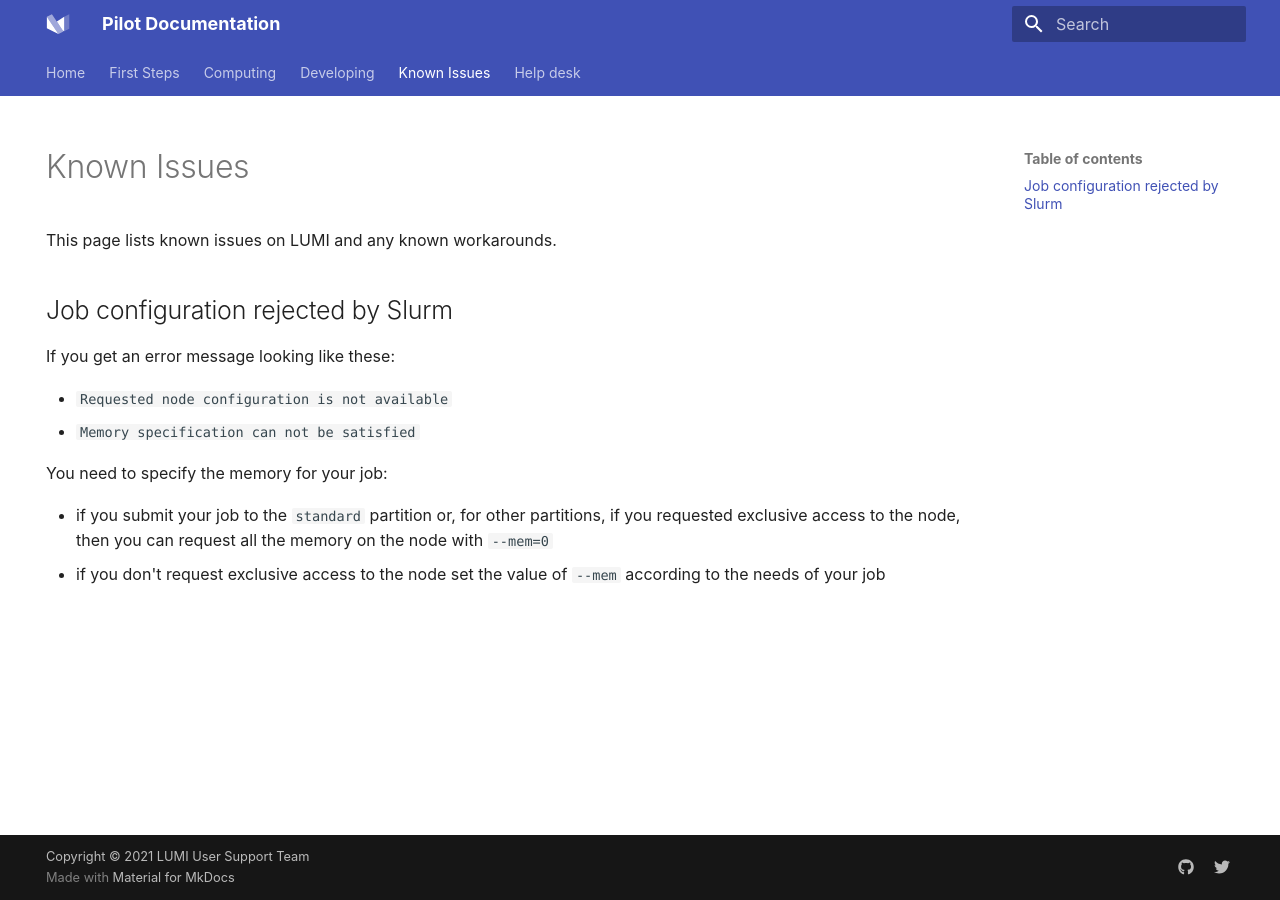
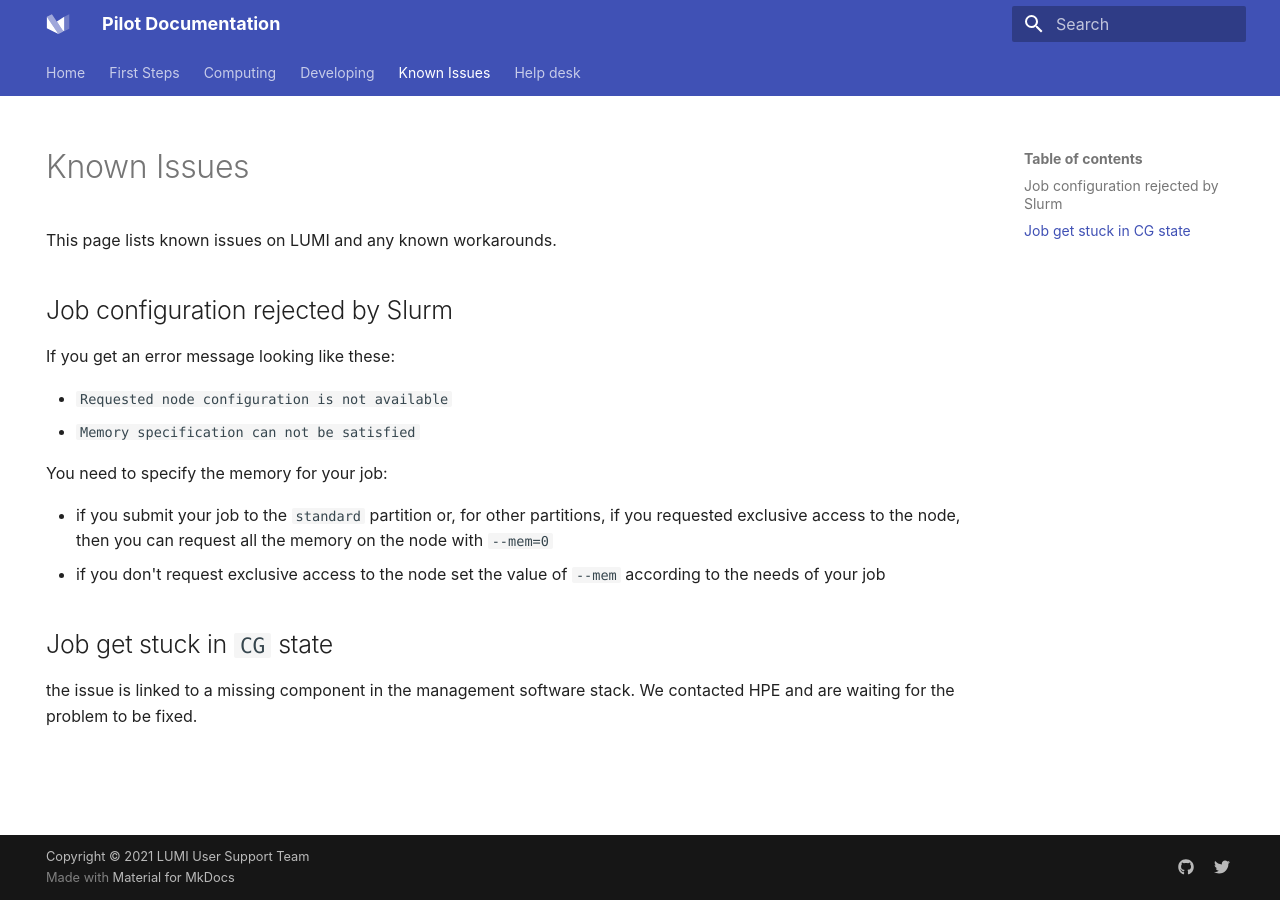
Before and after one commit to Lumi-supercomputer/lumi-userguide, an MkDocs documentation site: the page built from docs/issues/index.md, in a window 1280 px wide. Built offline with MkDocs 1.6.1 and Material for MkDocs 9.7.7, drawn with Linux system fonts in a browser that asks for light colours.

Commit message:
add the issue with job stuck in CG state

```diff
--- a/docs/issues/index.md
+++ b/docs/issues/index.md
@@ -21,3 +21,8 @@ You need to specify the memory for your job:
   memory on the node with `--mem=0`
 - if you don't request exclusive access to the node set the value of `--mem`
   according to the needs of your job
+
+## Job get stuck in `CG` state
+
+the issue is linked to a missing component in the management software stack.
+We contacted HPE and are waiting for the problem to be fixed.
```
